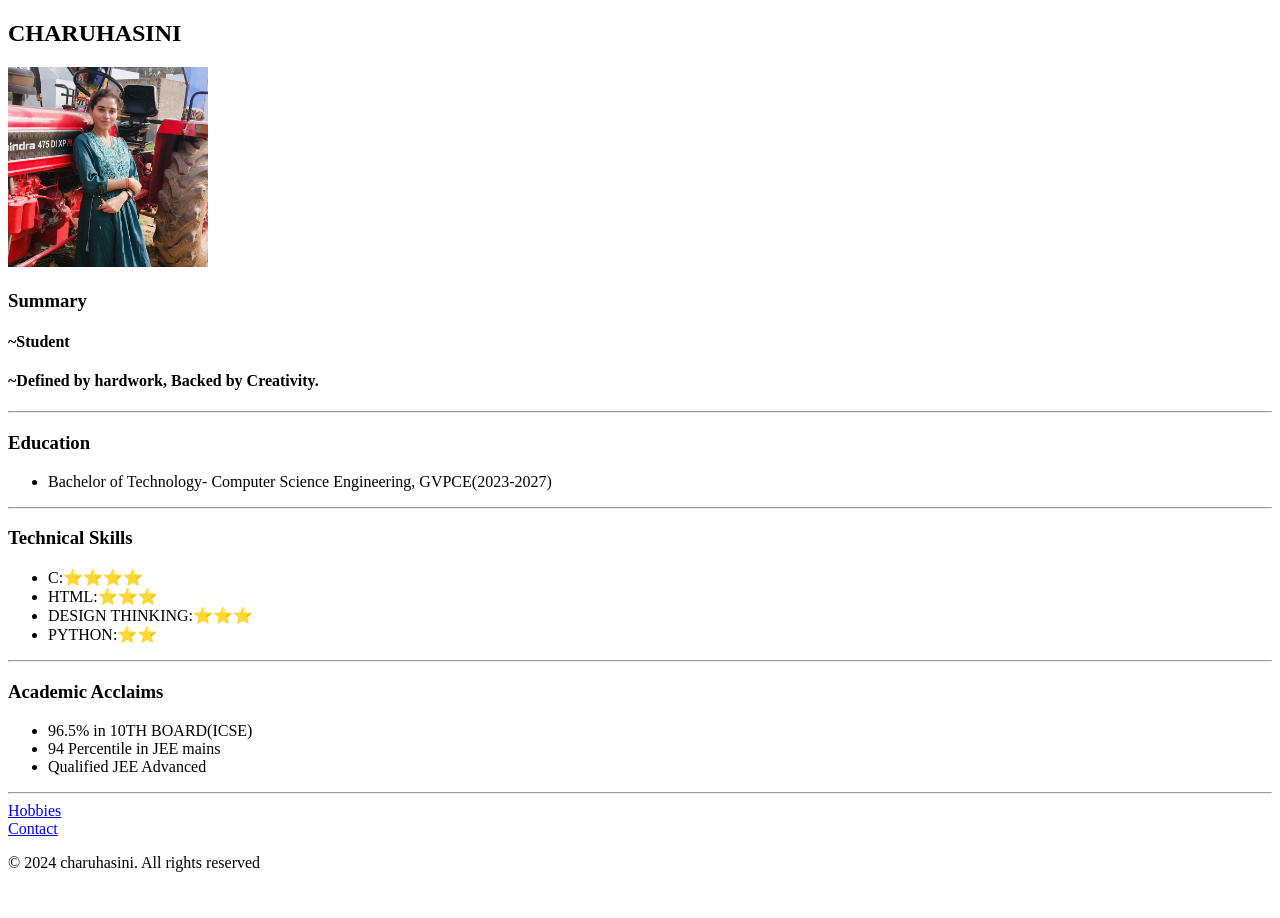
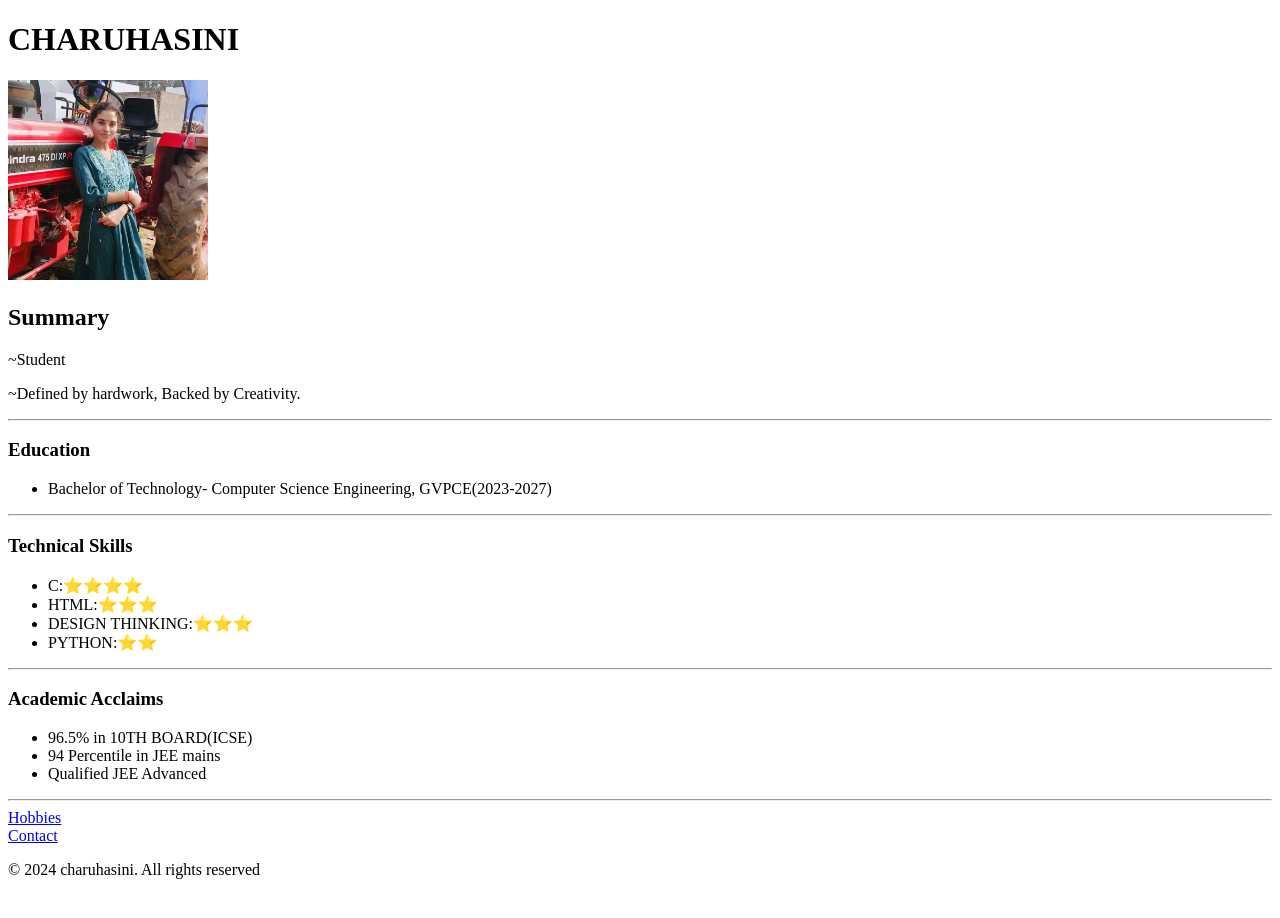
Before and after one commit to charuhasini1989/Capstone1, a plain HTML site: page C1/index.html in a window 1280 px wide. Drawn offline with Linux system fonts and the light colour scheme.

Commit message:
Update index.html

```diff
--- a/C1/index.html
+++ b/C1/index.html
@@ -5,11 +5,11 @@
         <TITLE>My Resume</TITLE>
     </head>
     <body>
-        <h2>CHARUHASINI</h2>
+        <h1>CHARUHASINI</h1>
         <img SRC="./me.jpg" width="200" />
-        <h3>Summary</h3>
-        <h4>~Student</h4>
-        <h4>~Defined by hardwork, Backed by Creativity.</h2>
+        <h2>Summary</h2>
+        <p>~Student</p>
+        <p>~Defined by hardwork, Backed by Creativity.</p>
         <hr />
         <h3>Education</h3>
         <ul>
```
